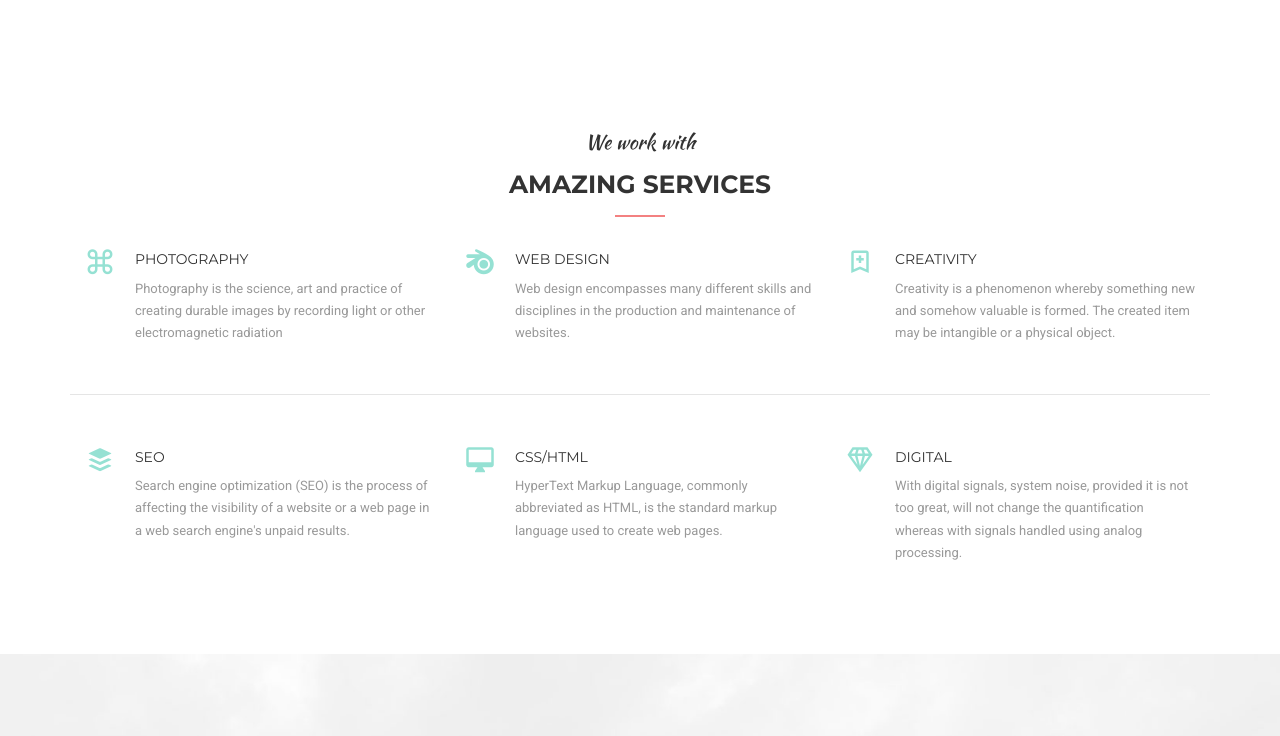
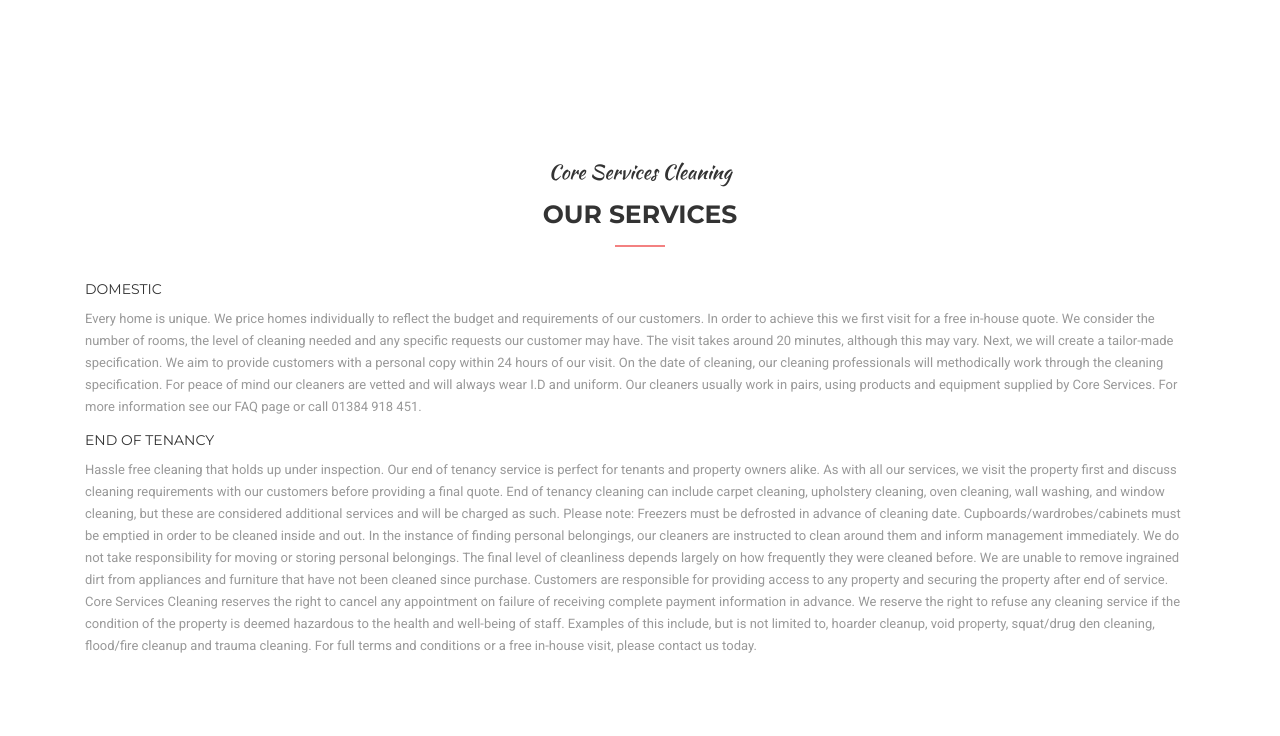
Before and after one commit to roryjmhoward/Services-cleaning-web, a plain HTML site: page index.html in a window 1280 px wide. Shown: the part 1326-2062 px from the top of the page. Drawn offline with Linux system fonts and the light colour scheme.

Commit message:
Design changes and such

```diff
--- a/index.html
+++ b/index.html
@@ -61,7 +61,7 @@
 				</div><!-- /.container-fluid -->
 			</nav>
 
-			<section id="nino-slider" style="background-image: url(images/cleaninglogo.png);background-size: contain;" class="carousel slide container" data-ride="carousel">
+			<section id="nino-slider" style="background-image: url(images/cleaninglogo.png);background-size: cover;" class="carousel slide container" data-ride="carousel">
 
 				<!-- Wrapper for slides -->
 				<div class="carousel-inner" role="listbox">
@@ -136,7 +136,7 @@ Our cleaners are energetic, professional, DBS-cleared and come with years of pra
 We prefer open and friendly communication with our clients as this results in a tailor-made specification that meets individual needs. Contact us for a quote today. </p>
 			<div class="sectionContent">
 				<div class="row nino-hoverEffect">
-					<div class="col-md-4 col-sm-4">
+					<div class="col-md-6 col-sm-4">
 						<div class="item">
 							<a class="overlay" href="#">
 								<span class="content">
@@ -145,23 +145,12 @@ We prefer open and friendly communication with our clients as this results in a
 							</a>
 						</div>
 					</div>
-					<div class="col-md-4 col-sm-4">
+					<div class="col-md-6 col-sm-4">
 						<div class="item">
 							<a class="overlay" href="#">
 								<span class="content">
 									<i class="mdi mdi-image-filter-center-focus-weak nino-icon"></i>End of Tenancy Cleaning</span>
 								<img src="images/endoftenancy2.jpg" alt="">
-							</a>
-						</div>
-					</div>
-					<div class="col-md-4 col-sm-4">
-						<div class="item">
-							<a class="overlay" href="#">
-								<span class="content">
-									<i class="mdi mdi-airplay nino-icon"></i>
-									Contact
-								</span>
-								<img src="images/story/img-3.jpg" alt="">
 							</a>
 						</div>
 					</div>
@@ -179,66 +168,58 @@ We prefer open and friendly communication with our clients as this results in a
     <section id="nino-services">
     	<div class="container">
     		<h2 class="nino-sectionHeading">
-				<span class="nino-subHeading">We work with</span>
-				Amazing Services
+				<span class="nino-subHeading">Core Services Cleaning</span>
+				Our Services
 			</h2>
 			<div class="sectionContent">
 				<div class="fw" layout="row">
-					<div class="col-md-4 col-sm-6 item ">
+
+					<div class="col-md-12 col-sm-6 item ">
 						<div layout="row">
-							<i class="mdi mdi-apple-keyboard-command nino-icon fsr"></i>
+
 							<div>
-								<h4 class="nino-serviceTitle">Photography</h4>
-								<p>Photography is the science, art and practice of creating durable images by recording light or other electromagnetic radiation</p>
+								<h4 class="nino-serviceTitle">Domestic</h4>
+								<p>Every home is unique.
+
+We price homes individually to reflect the budget and requirements of our customers. In order to achieve this we first visit for a free in-house quote.
+
+We consider the number of rooms, the level of cleaning needed and any specific requests our customer may have. The visit takes around 20 minutes, although this may vary. Next, we will create a tailor-made specification. We aim to provide customers with a personal copy within 24 hours of our visit.
+
+On the date of cleaning, our cleaning professionals will methodically work through the cleaning specification. For peace of mind our cleaners are vetted and will always wear I.D and uniform. Our cleaners usually work in pairs, using products and equipment supplied by Core Services. For more information see our FAQ page or call 01384 918 451.</p>
 							</div>
 						</div>
 					</div>
-					<div class="col-md-4 col-sm-6 item ">
+
+
+
+
+				<div class="col-md-12 col-sm-6 item ">
 						<div layout="row">
-							<i class="mdi mdi-blender nino-icon fsr"></i>
+
 							<div>
-								<h4 class="nino-serviceTitle">Web Design</h4>
-								<p>Web design encompasses many different skills and disciplines in the production and maintenance of websites.</p>
+								<h4 class="nino-serviceTitle">End of Tenancy</h4>
+								<p>Hassle free cleaning that holds up under inspection.
+
+Our end of tenancy service is perfect for tenants and property owners alike. As with all our services, we visit the property first and discuss cleaning requirements with our customers before providing a final quote.
+
+End of tenancy cleaning can include carpet cleaning, upholstery cleaning, oven cleaning, wall washing, and window cleaning, but these are considered additional services and will be charged as such.
+
+Please note: Freezers must be defrosted in advance of cleaning date.
+
+      Cupboards/wardrobes/cabinets must be emptied in order to be cleaned inside and out. In the instance of finding personal belongings, our cleaners are instructed to clean around them and inform management immediately. We do not take responsibility for moving or storing personal belongings.
+
+      The final level of cleanliness depends largely on how frequently they were cleaned before. We are unable to remove ingrained dirt from appliances and furniture that have not been cleaned since purchase.
+
+      Customers are responsible for providing access to any property and securing the property after end of service.
+
+      Core Services Cleaning reserves the right to cancel any appointment on failure of receiving complete payment information in advance.
+
+      We reserve the right to refuse any cleaning service if the condition of the property is deemed hazardous to the health and well-being of staff. Examples of this include, but is not limited to, hoarder cleanup, void property, squat/drug den cleaning, flood/fire cleanup and trauma cleaning.
+
+For full terms and conditions or a free in-house visit, please contact us today.</p>
 							</div>
 						</div>
-					</div>
-					<div class="col-md-4 col-sm-6 item ">
-						<div layout="row">
-							<i class="mdi mdi-bookmark-plus-outline nino-icon fsr"></i>
-							<div>
-								<h4 class="nino-serviceTitle">Creativity</h4>
-								<p>Creativity is a phenomenon whereby something new and somehow valuable is formed. The created item may be intangible or a physical object.</p>
-							</div>
-						</div>
-					</div>
-					<div class="col-md-4 col-sm-6 item ">
-						<div layout="row">
-							<i class="mdi mdi-buffer nino-icon fsr"></i>
-							<div>
-								<h4 class="nino-serviceTitle">seo</h4>
-								<p>Search engine optimization (SEO) is the process of affecting the visibility of a website or a web page in a web search engine's unpaid results.</p>
-							</div>
-						</div>
-					</div>
-					<div class="col-md-4 col-sm-6 item ">
-						<div layout="row">
-							<i class="mdi mdi-desktop-mac nino-icon fsr"></i>
-							<div>
-								<h4 class="nino-serviceTitle">Css/Html</h4>
-								<p>HyperText Markup Language, commonly abbreviated as HTML, is the standard markup language used to create web pages. </p>
-							</div>
-						</div>
-					</div>
-					<div class="col-md-4 col-sm-6 item ">
-						<div layout="row">
-							<i class="mdi mdi-diamond nino-icon fsr"></i>
-							<div>
-								<h4 class="nino-serviceTitle">digital</h4>
-								<p>With digital signals, system noise, provided it is not too great, will not change the quantification whereas with signals handled using analog processing.</p>
-							</div>
-						</div>
-					</div>
-				</div>
+					</div></div>
 			</div>
     	</div>
     </section><!--/#nino-services-->
@@ -253,8 +234,6 @@ We prefer open and friendly communication with our clients as this results in a
 			</h2>
 			<div class="sectionContent">
 				<div class="nino-devices">
-					<img class="tablet" src="images/unique-design/img-1.png" alt="">
-					<img class="mobile" src="images/unique-design/img-2.png" alt="">
 				</div>
 			</div>
     	</div>
```
